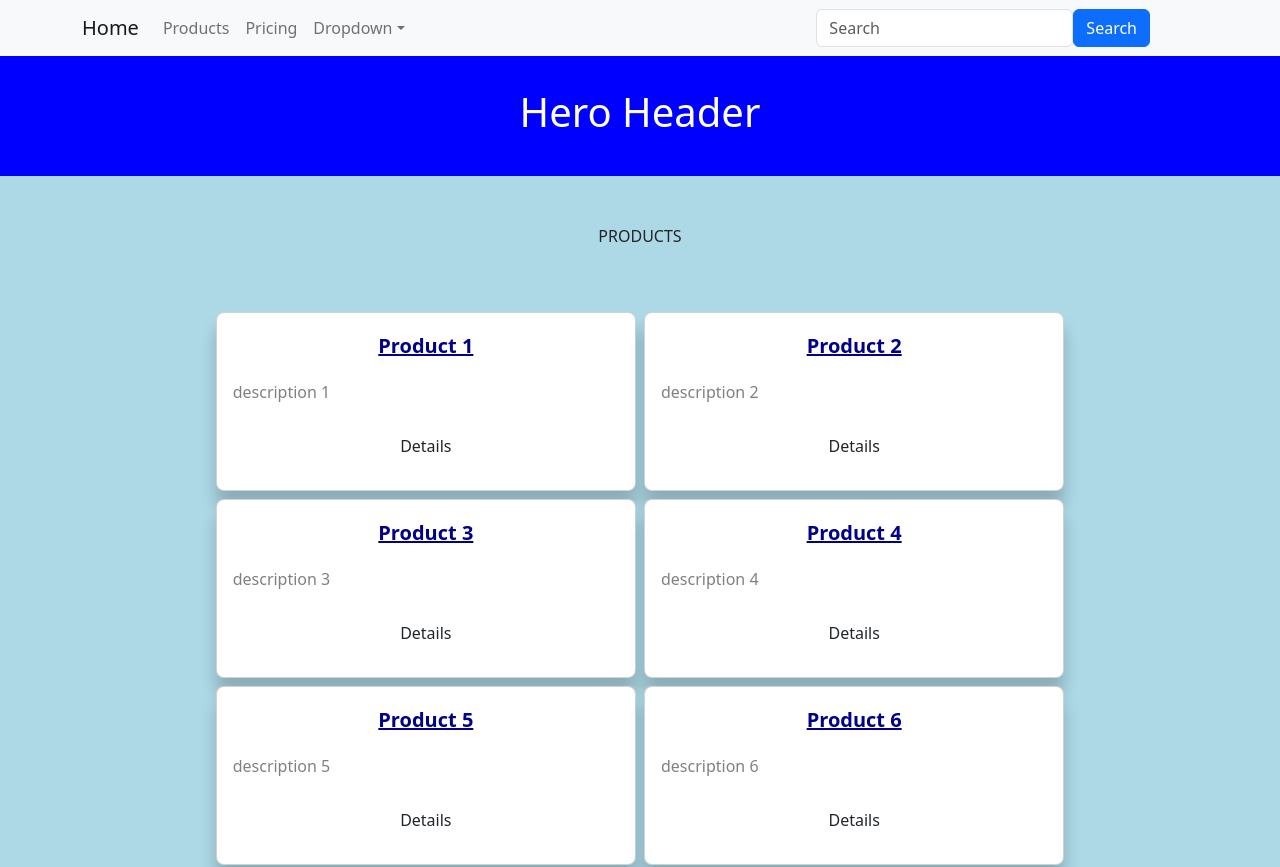
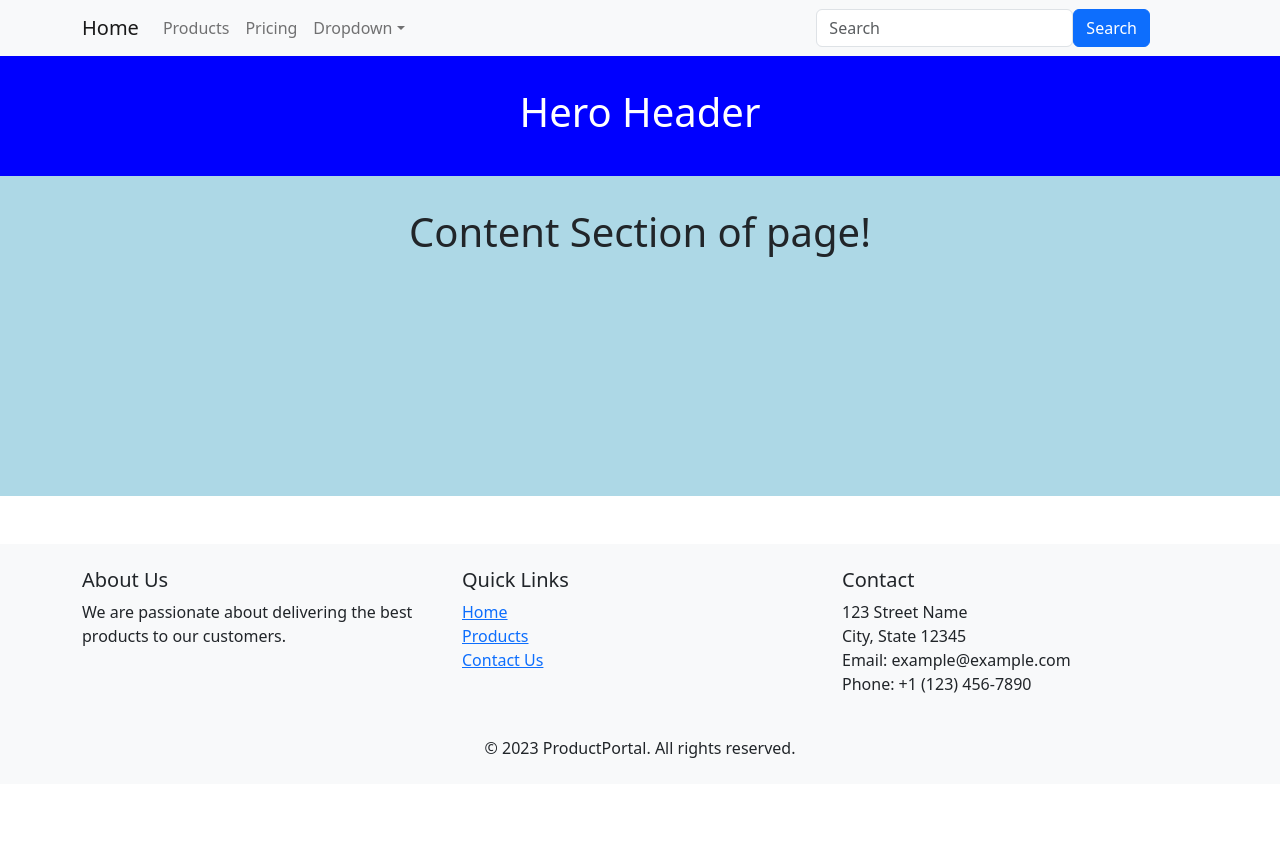
Before and after one commit to HagenGaryP/ProdPortalStarterKit, a React app: page / in a window 1280 px wide. Shown: the top 867 px of the page. After the commit the page ends 800 px from the top, so only its background shows below. Built offline with nearby package versions, Linux system fonts and the light colour scheme.

Commit message:
added router

```diff
--- a/src/App.tsx
+++ b/src/App.tsx
@@ -4,16 +4,16 @@
 
 import React from 'react';
 import NavbarComponent from './components/Navbar/Navbar';
-// import Home from './views/Home/Home';
 import Footer from './containers/Footer/Footer';
-import Products from './views/Products/Products';
+import AppRouter from './routes';
 
 const App: React.FC = () => {
   return (
     <>
       <NavbarComponent />
-      {/* <Home /> */}
-      <Products />
+        <main>
+          <AppRouter />
+        </main>
       <Footer />
     </>
   );
--- a/src/components/Navbar/Navbar.tsx
+++ b/src/components/Navbar/Navbar.tsx
@@ -21,11 +21,11 @@ const NavbarComponent: React.FC = () => {
     <>
       <Navbar collapseOnSelect expand="lg" className="bg-body-tertiary">
         <Container>
-          <Navbar.Brand href="#home">Home</Navbar.Brand>
+          <Navbar.Brand href="/">Home</Navbar.Brand>
           <Navbar.Toggle aria-controls="responsive-navbar-nav" />
           <Navbar.Collapse id="responsive-navbar-nav">
             <Nav className="me-auto">
-              <Nav.Link href="#products">Products</Nav.Link>
+              <Nav.Link href="/products">Products</Nav.Link>
               <Nav.Link href="#pricing">Pricing</Nav.Link>
               <NavDropdown title="Dropdown" id="collapsible-nav-dropdown">
                 <NavDropdown.Item href="#action/3.1">Action</NavDropdown.Item>
--- a/src/index.tsx
+++ b/src/index.tsx
@@ -4,15 +4,19 @@
 
 import React, { StrictMode } from 'react';
 import { createRoot } from 'react-dom/client';
+import { BrowserRouter } from 'react-router-dom';
 import App from './App';
 
 import 'bootstrap/dist/css/bootstrap.min.css';
+
 
 const root = document.getElementById('root');
 const reactRoot = createRoot(root!);
 
 reactRoot.render(
   <StrictMode>
-    <App />
+    <BrowserRouter>
+      <App />
+    </BrowserRouter>
   </StrictMode>
 );
--- a/src/routes/index.tsx
+++ b/src/routes/index.tsx
@@ -1,3 +1,20 @@
 /**
  * Router should be setup here
  */
+
+import React from 'react';
+import { Routes, Route } from 'react-router-dom';
+import Home from '../views/Home/Home';
+import Products from '../views/Products/Products';
+
+
+const AppRouter: React.FC = () => {
+  return (
+    <Routes>
+      <Route path="/" element={<Home />} />
+      <Route path="/products" element={<Products />} />
+    </Routes>
+  );
+}
+
+export default AppRouter;
```
